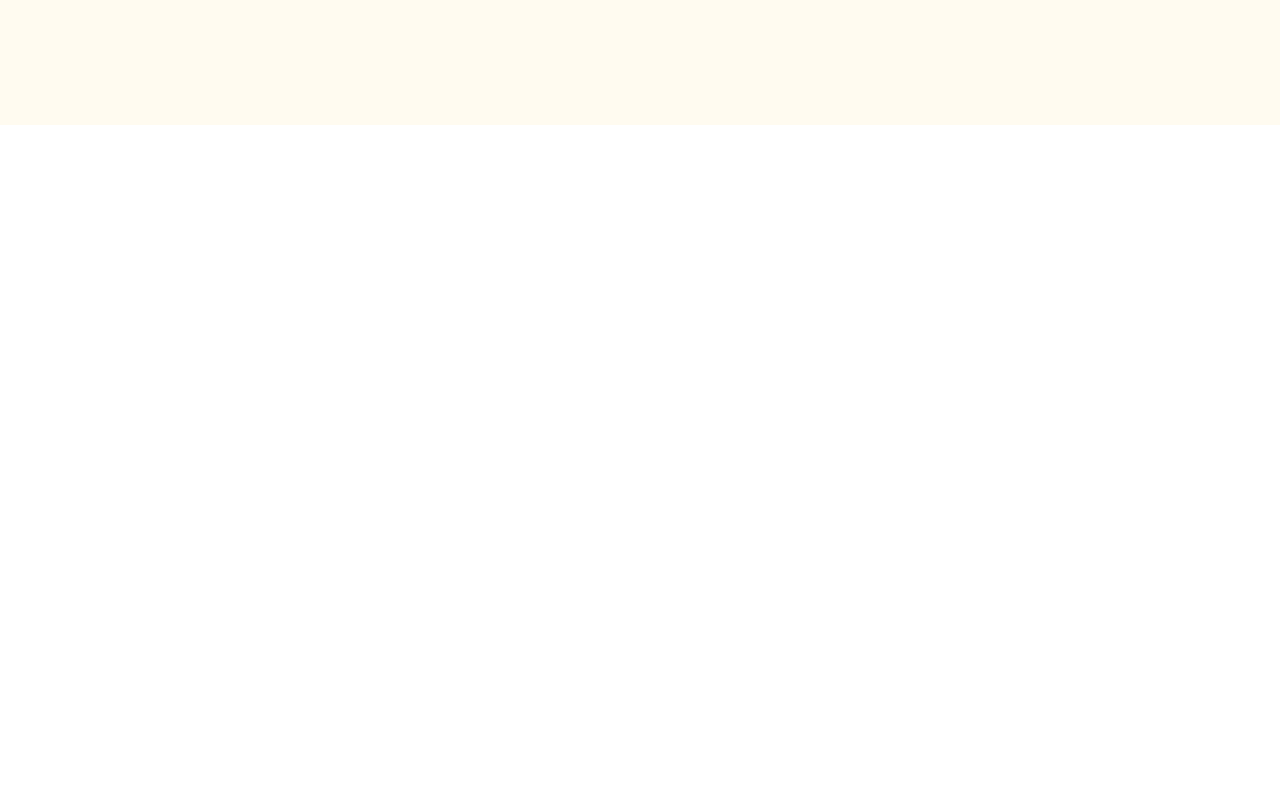
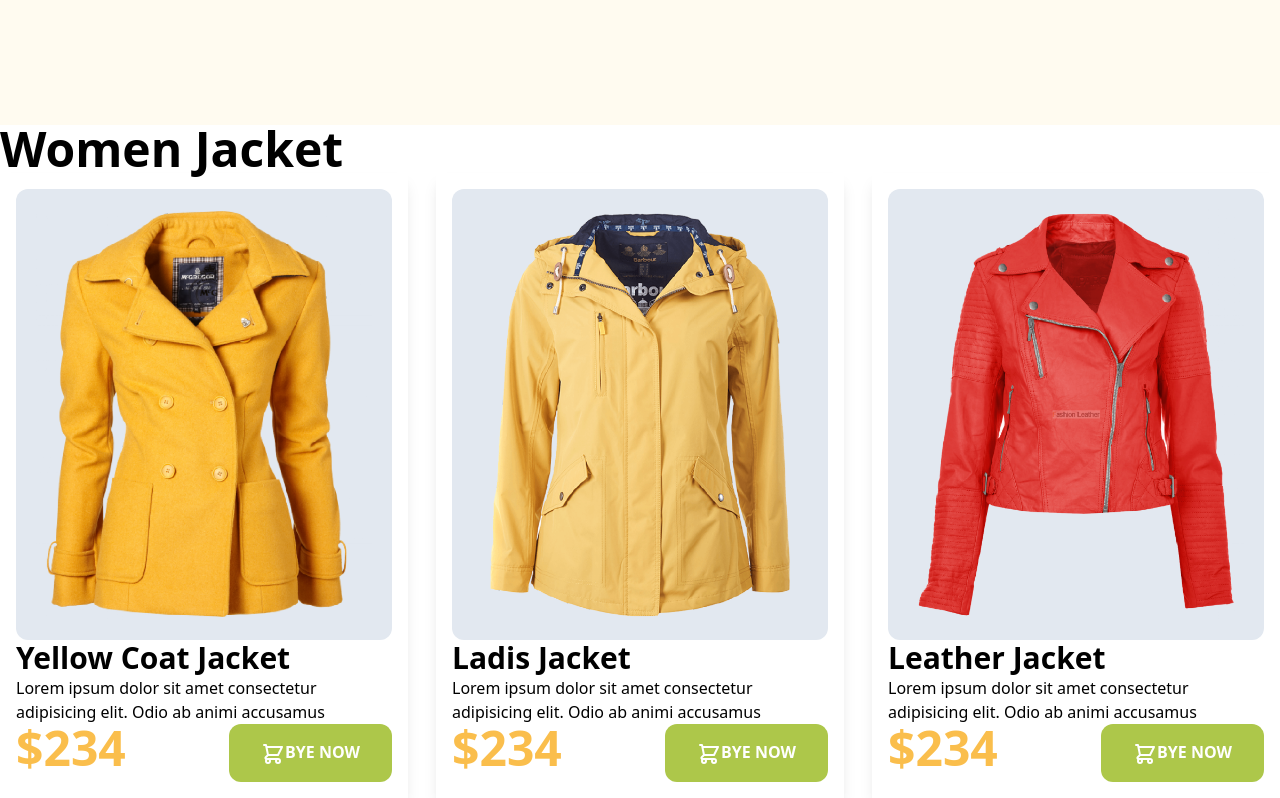
Before and after one commit to rajapal215/penguin-with-tailwind, a plain HTML site: page index.html in a window 1280 px wide. Shown: the part 538-1336 px from the top of the page. Before the commit the page ends 800 px from the top, so only its background shows below. Drawn offline with nearby package versions, Linux system fonts and the light colour scheme.

Commit message:
women section added

```diff
--- a/index.html
+++ b/index.html
@@ -14,6 +14,7 @@
               colors: {
                 clifford: '#da373d',
                 penguin:'#FFFBF0',
+                jacketpaice:'#FABE4c',
               }
             }
           }
@@ -40,8 +41,66 @@
     </div>
     </section>
    </header>
-   <main>
+   <main class="container mx-auto">
+      <!-- women jacket -->
+      <section>
+        <h2 class="text-5xl font-bold">Women Jacket</h2>
+        <div class="grid grid-cols-3 gap-7">
+                    <!-- jacket 1 -->
+                    <div class="p-4 shadow-lg">
+                      <div class="p-5 bg-slate-200 rounded-xl">
+                        <img src="images/jacket-1.png" alt="">
+                      </div>
+                      <h3 class="text-3xl font-semibold">Yellow Coat Jacket</h3>
+                      <p>Lorem ipsum dolor sit amet consectetur adipisicing elit. Odio ab animi accusamus</p>
+                      <div class="flex justify-between">
+                        <h2 class="text-5xl text-jacketpaice font-bold">$234</h2>
+                        <button class="uppercase bg-[#ADC74A] py-4 px-8 text-white font-semibold rounded-xl">
+                          <svg xmlns="http://www.w3.org/2000/svg" class="h-6 w-6 inline" fill="none" viewBox="0 0 24 24" stroke="currentColor" stroke-width="2">
+                          <path stroke-linecap="round" stroke-linejoin="round" d="M3 3h2l.4 2M7 13h10l4-8H5.4M7 13L5.4 5M7 13l-2.293 2.293c-.63.63-.184 1.707.707 1.707H17m0 0a2 2 0 100 4 2 2 0 000-4zm-8 2a2 2 0 11-4 0 2 2 0 014 0z" />
+                        </svg>Bye now</button>
+                      </div>
+                    </div>
 
+                    <!-- jacket 2 -->
+                    <div class="p-4 shadow-lg">
+                      <div class="p-5 bg-slate-200 rounded-xl">
+                        <img src="images/jacket-2.png" alt="">
+                      </div>
+                      <h3 class="text-3xl font-semibold">Ladis Jacket</h3>
+                      <p>Lorem ipsum dolor sit amet consectetur adipisicing elit. Odio ab animi accusamus</p>
+                      <div class="flex justify-between">
+                        <h2 class="text-5xl text-jacketpaice font-bold">$234</h2>
+                        <button class="uppercase bg-[#ADC74A] py-4 px-8 text-white font-semibold rounded-xl">
+                          <svg xmlns="http://www.w3.org/2000/svg" class="h-6 w-6 inline" fill="none" viewBox="0 0 24 24" stroke="currentColor" stroke-width="2">
+                          <path stroke-linecap="round" stroke-linejoin="round" d="M3 3h2l.4 2M7 13h10l4-8H5.4M7 13L5.4 5M7 13l-2.293 2.293c-.63.63-.184 1.707.707 1.707H17m0 0a2 2 0 100 4 2 2 0 000-4zm-8 2a2 2 0 11-4 0 2 2 0 014 0z" />
+                        </svg>Bye now</button>
+                      </div>
+                    </div>
+
+                    <!-- jacket 3 -->
+                    <div class="p-4 shadow-lg">
+                      <div class="p-5 bg-slate-200 rounded-xl">
+                        <img src="images/jacket-3.png" alt="">
+                      </div>
+                      <h3 class="text-3xl font-semibold">Leather Jacket</h3>
+                      <p>Lorem ipsum dolor sit amet consectetur adipisicing elit. Odio ab animi accusamus</p>
+                      <div class="flex justify-between">
+                        <h2 class="text-5xl text-jacketpaice font-bold">$234</h2>
+                        <button class="uppercase bg-[#ADC74A] py-4 px-8 text-white font-semibold rounded-xl">
+                          <svg xmlns="http://www.w3.org/2000/svg" class="h-6 w-6 inline" fill="none" viewBox="0 0 24 24" stroke="currentColor" stroke-width="2">
+                          <path stroke-linecap="round" stroke-linejoin="round" d="M3 3h2l.4 2M7 13h10l4-8H5.4M7 13L5.4 5M7 13l-2.293 2.293c-.63.63-.184 1.707.707 1.707H17m0 0a2 2 0 100 4 2 2 0 000-4zm-8 2a2 2 0 11-4 0 2 2 0 014 0z" />
+                        </svg>Bye now</button>
+                      </div>
+                    </div>
+
+
+
+        </div>
+
+
+
+      </section>
    </main>
 
 </body>
```
